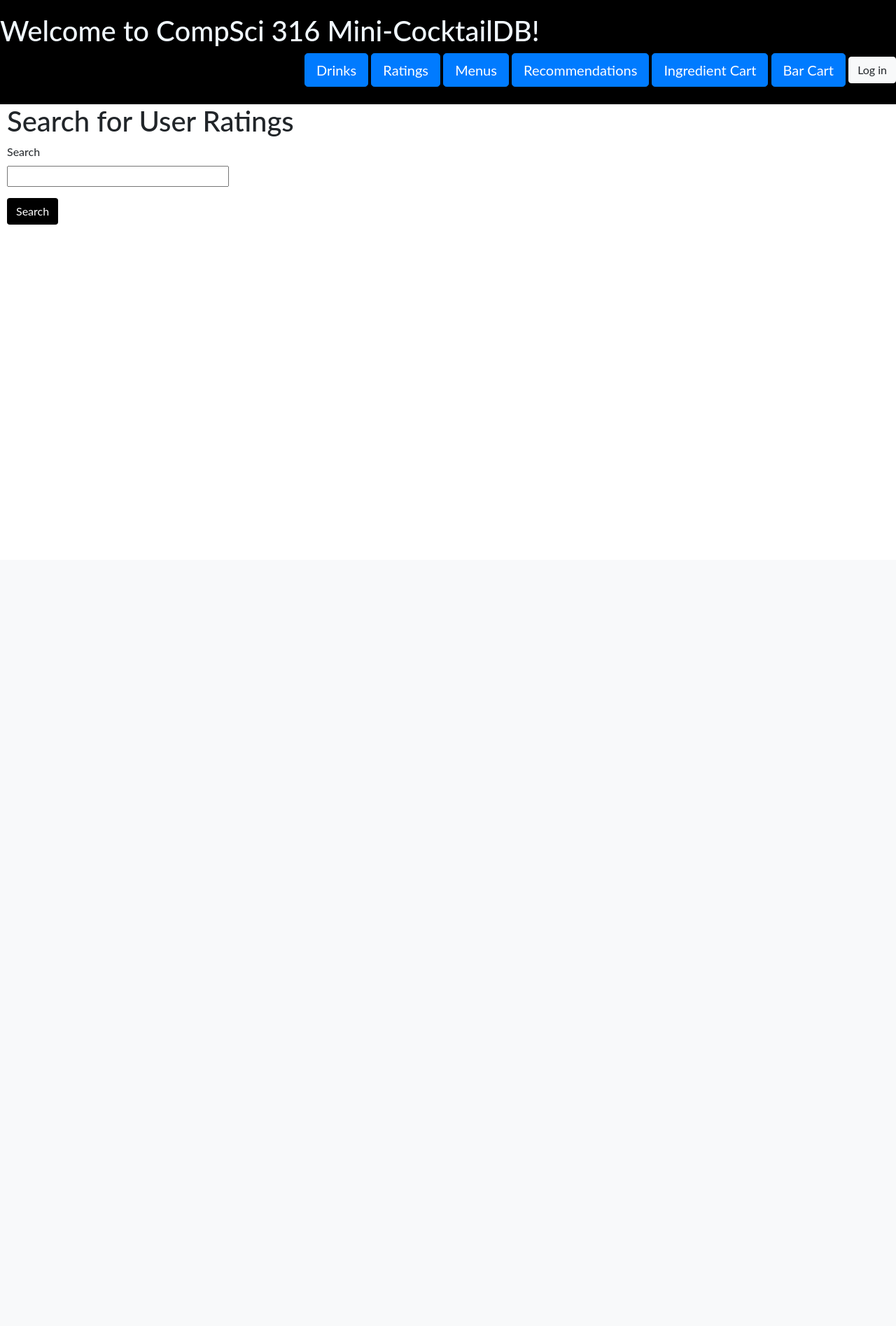
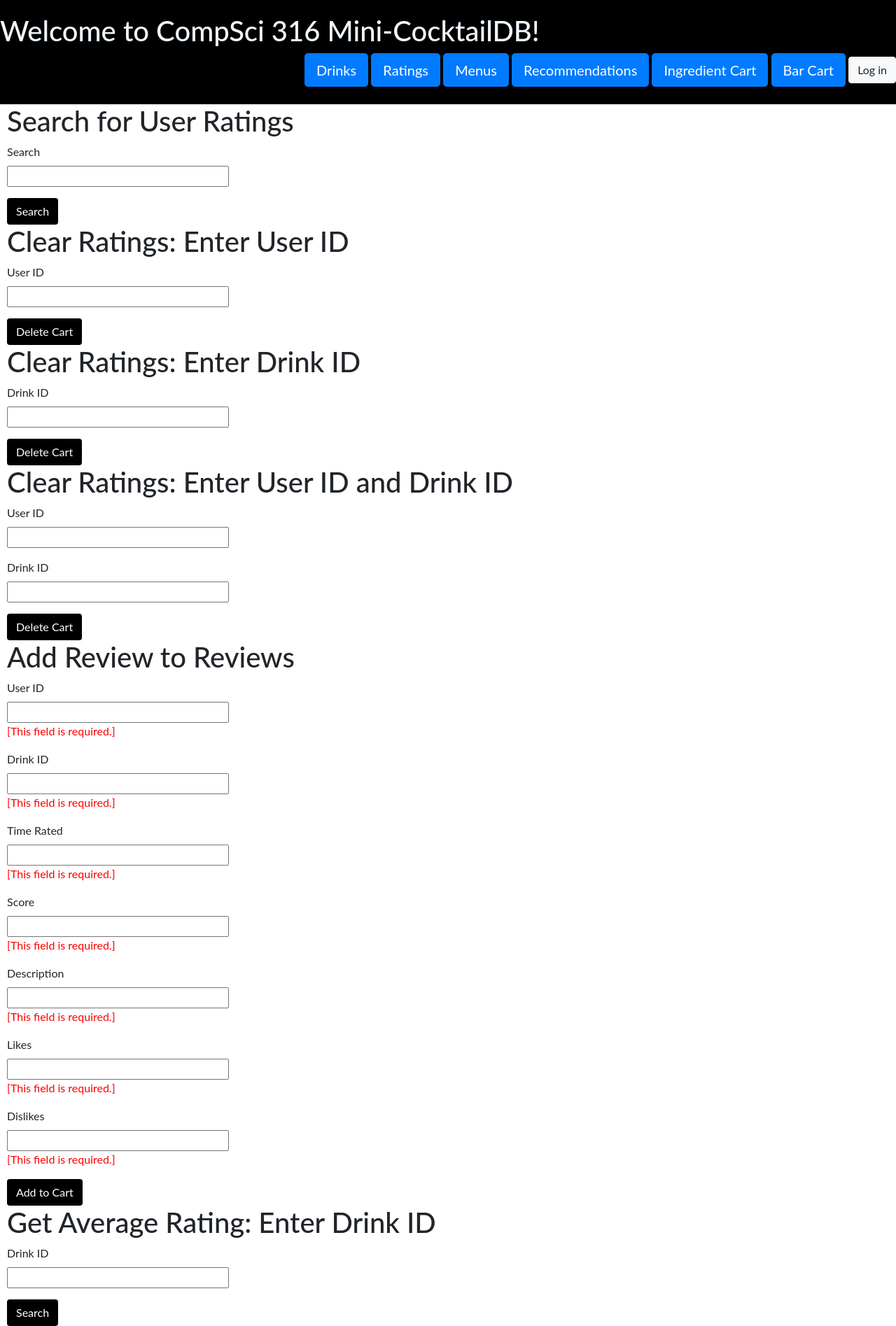
Before and after one commit to Stuarttsao/CS316_Project, a Flask app: page /ratings in a window 1280 px wide. Shown: the whole page at 70% size. Before the commit the page ends 321 px from the top, so only its background shows below. Run offline with Flask 2, Linux system fonts and the light colour scheme; parts of the project's set-up code (start-up, migrations or seed data) failed here and were passed over; some libraries are stand-ins or nearby versions.

Commit message:
Updated Reviews Functionlities

```diff
--- a/app/index.py
+++ b/app/index.py
@@ -52,6 +52,33 @@ class addBarForm(FlaskForm):
     timesMade = StringField('Times Made', validators=[DataRequired()])
     submit3 = SubmitField('Add to Your Bar')
 
+class deleteReviewUidForm(FlaskForm):
+    userID = StringField('User ID', validators=[DataRequired()])
+    submit2 = SubmitField('Delete Cart')
+
+class deleteReviewDidForm(FlaskForm):
+    drinkID = StringField('Drink ID', validators=[DataRequired()])
+    submit3 = SubmitField('Delete Cart')
+
+class deleteReviewUidDidForm(FlaskForm):
+    userID2 = StringField('User ID', validators=[DataRequired()])
+    drinkID2 = StringField('Drink ID', validators=[DataRequired()])
+    submit4 = SubmitField('Delete Cart')
+
+class addReviewForm(FlaskForm):
+    userID3 = StringField('User ID', validators=[DataRequired()])
+    drinkID3 = StringField('Drink ID', validators=[DataRequired()])
+    time_rated = StringField('Time Rated', validators=[DataRequired()])
+    score = StringField('Score', validators=[DataRequired()])
+    descript = StringField('Description', validators=[DataRequired()])
+    likes = StringField('Likes', validators=[DataRequired()])
+    dislikes = StringField('Dislikes', validators=[DataRequired()])
+    submit5 = SubmitField('Add to Cart')
+
+class getAvgRatingForm(FlaskForm):
+    drinkID4 = StringField('Drink ID', validators=[DataRequired()])
+    submit6 = SubmitField('Search')
+
 
 @bp.route('/', methods=['GET', 'POST'])
 def index():
@@ -84,19 +111,43 @@ def index():
 
 @bp.route('/ratings', methods=['GET', 'POST'])
 def social():
-    my_rating = []
-    authenticated = False
-    if current_user.is_authenticated:
-        current_uid = current_user.uid
-        authenticated = True
-        my_rating = Ratings.get_most_recent(current_uid)
-
     form = SearchForm()
     rating = []
+
+    # delete by uid
+    deleteReviewUid = deleteReviewUidForm()
+    if deleteReviewUid.validate_on_submit():
+        Ratings.remove_all_by_uid(deleteReviewUid.userID.data)
+
+    # delete by did
+    deleteReviewDid = deleteReviewDidForm()
+    if deleteReviewDid.validate_on_submit():
+        Ratings.remove_all_by_did(deleteReviewDid.drinkID.data)
+
+    # delete by uid/did combo
+    deleteReviewUidDid = deleteReviewUidDidForm()
+    if deleteReviewUidDid.validate_on_submit():
+        Ratings.remove_all_by_uid_did(deleteReviewUidDid.userID2.data, deleteReviewUidDid.drinkID2.data)
+
+    # add to reviews
+    addReview = addReviewForm()
+    if addReview.validate():
+        print("cart")
+        cart = Ratings(uid=addReview.userID3.data, did=addReview.drinkID3.data, time_rated=addReview.time_rated.data, score=addReview.score.data, descript=addReview.descript.data, likes=addReview.likes.data, dislikes=addReview.dislikes.data)
+        cart.insert()
+
+    # find average rating of a drink
+    getAvgRating = getAvgRatingForm()
+    avg = 0
+    if getAvgRating.validate_on_submit():
+        avg = Ratings.get_avg_rating(getAvgRating.drinkID4.data)
+        print(avg)
+
+
     if form.validate_on_submit():
         rating = Ratings.get_most_recent(form.search.data)
         print(rating)
-    return render_template('social.html', title='Rating', auth=authenticated, form=form, my_ratings=my_rating, ratings=rating)
+    return render_template('social.html', title='Rating', form=form, deleteReviewUid = deleteReviewUid, deleteReviewDid = deleteReviewDid, deleteReviewUidDid = deleteReviewUidDid, addReview = addReview, getAvgRating = getAvgRating, ratings=rating, avgs=avg)
 
 @bp.route('/menus', methods=['GET', 'POST'])
 def menu():
--- a/app/templates/social.html
+++ b/app/templates/social.html
@@ -34,9 +34,9 @@
     {% for rating in ratings %}
       <tr>
         <th scope="row">{{rating.did}}</td>
-        <td>{{rating.date}}</td>
+        <td>{{rating.time_rated}}</td>
         <td>{{rating.score}}</td>
-        <td>{{rating.description}}</td>
+        <td>{{rating.descript}}</td>
         <td>{{rating.likes}}</td>
         <td>{{rating.dislikes}}</td>
       </tr>
@@ -45,38 +45,132 @@
 </table>
 {% endif %}
 
-{% if auth %}
-<h1>Your Recent Ratings</h1>
-{% if my_ratings %}
+
+<h1>Clear Ratings: Enter User ID</h1>
+<form action="" method="post" novalidate>
+  {{ deleteReviewUid.hidden_tag() }}
+  <p>
+    {{ deleteReviewUid.userID.label }}<br/>
+    {{ deleteReviewUid.userID(size=32) }}<br/>
+    {% for error in deleteReviewUid.userID.errors %}
+    <span style="color: red;">[{{ error }}]</span>
+    {% endfor %}
+  </p>
+  {{ deleteReviewUid.submit2(class_="btn btn-black") }}
+
+<h1>Clear Ratings: Enter Drink ID</h1>
+<form action="" method="post" novalidate>
+  {{ deleteReviewDid.hidden_tag() }}
+  <p>
+    {{ deleteReviewDid.drinkID.label }}<br/>
+    {{ deleteReviewDid.drinkID(size=32) }}<br/>
+    {% for error in deleteReviewDid.drinkID.errors %}
+    <span style="color: red;">[{{ error }}]</span>
+    {% endfor %}
+  </p>
+  {{ deleteReviewDid.submit3(class_="btn btn-black") }}
+
+<h1>Clear Ratings: Enter User ID and Drink ID</h1>
+<form action="" method="post" novalidate>
+  {{ deleteReviewUidDid.hidden_tag() }}
+  <p>
+    {{ deleteReviewUidDid.userID2.label }}<br/>
+    {{ deleteReviewUidDid.userID2(size=32) }}<br/>
+    {% for error in deleteReviewUidDid.userID2.errors %}
+    <span style="color: red;">[{{ error }}]</span>
+    {% endfor %}
+  </p>
+  <p>
+    {{ deleteReviewUidDid.drinkID2.label }}<br/>
+    {{ deleteReviewUidDid.drinkID2(size=32) }}<br/>
+    {% for error in deleteReviewUidDid.drinkID2.errors %}
+    <span style="color: red;">[{{ error }}]</span>
+    {% endfor %}
+  </p>
+  {{ deleteReviewUidDid.submit4(class_="btn btn-black") }}
+
+<h1>Add Review to Reviews</h1>
+<form action="" method="post" novalidate>
+  {{ addReview.hidden_tag() }}
+  <p>
+    {{ addReview.userID3.label }}<br/>
+    {{ addReview.userID3(size=32) }}<br/>
+    {% for error in addReview.userID3.errors %}
+    <span style="color: red;">[{{ error }}]</span>
+    {% endfor %}
+  </p>
+  <p>
+    {{ addReview.drinkID3.label }}<br/>
+    {{ addReview.drinkID3(size=32) }}<br/>
+    {% for error in addReview.drinkID3.errors %}
+    <span style="color: red;">[{{ error }}]</span>
+    {% endfor %}
+  </p>
+  <p>
+    {{ addReview.time_rated.label }}<br/>
+    {{ addReview.time_rated(size=32) }}<br/>
+    {% for error in addReview.time_rated.errors %}
+    <span style="color: red;">[{{ error }}]</span>
+    {% endfor %}
+  </p>
+  <p>
+    {{ addReview.score.label }}<br/>
+    {{ addReview.score(size=32) }}<br/>
+    {% for error in addReview.score.errors %}
+    <span style="color: red;">[{{ error }}]</span>
+    {% endfor %}
+  </p>
+  <p>
+    {{ addReview.descript.label }}<br/>
+    {{ addReview.descript(size=32) }}<br/>
+    {% for error in addReview.descript.errors %}
+    <span style="color: red;">[{{ error }}]</span>
+    {% endfor %}
+  </p>
+  <p>
+    {{ addReview.likes.label }}<br/>
+    {{ addReview.likes(size=32) }}<br/>
+    {% for error in addReview.likes.errors %}
+    <span style="color: red;">[{{ error }}]</span>
+    {% endfor %}
+  </p>
+  <p>
+    {{ addReview.dislikes.label }}<br/>
+    {{ addReview.dislikes(size=32) }}<br/>
+    {% for error in addReview.dislikes.errors %}
+    <span style="color: red;">[{{ error }}]</span>
+    {% endfor %}
+  </p>
+  {{ addReview.submit5(class_="btn btn-black") }}
+
+<h1>Get Average Rating: Enter Drink ID</h1>
+<form action="" method="post" novalidate>
+  {{ getAvgRating.hidden_tag() }}
+  <p>
+    {{ getAvgRating.drinkID4.label }}<br/>
+    {{ getAvgRating.drinkID4(size=32) }}<br/>
+    {% for error in getAvgRating.drinkID4.errors %}
+    <span style="color: red;">[{{ error }}]</span>
+    {% endfor %}
+  </p>
+  {{ getAvgRating.submit6(class_="btn btn-black") }}
+
+<!-- avg rating returned from search -->
+
+{% if avgs %}
+<h2>Ratings</h2>
 <table class='table table-hover table-bordered container'>
   <thead class="thead-dark">
     <tr>
-      <th scope="col">Drink ID</th>
-      <th scope="col">Rating Date</th>
-      <th scope="col">Score</th>
-      <th scope="col">Review</th>
-      <th scope="col">Likes</th>
-      <th scope="col">Dislikes</th>
+      <th scope="col">Average Rating</th>
     </tr>
   </thead>
   <tbody>
-    {% for my_rating in my_ratings %}
-      <tr>
-        <th scope="row">{{my_rating.did}}</td>
-        <td>{{my_rating.date}}</td>
-        <td>{{my_rating.score}}</td>
-        <td>{{my_rating.description}}</td>
-        <td>{{my_rating.likes}}</td>
-        <td>{{my_rating.dislikes}}</td>
-      </tr>
-    {% endfor %}
+    <tr>
+      <th scope="row">{{avgs}}</td>
+    </tr>
   </tbody>
 </table>
-{% else %}
-
-<h4> You have not rated any drinks </h4>
-
-{% endif %}
 {% endif %}
 
 {% endblock %}
```
Also changed, not shown: app/models/ratings.py (+55 -3 lines).
